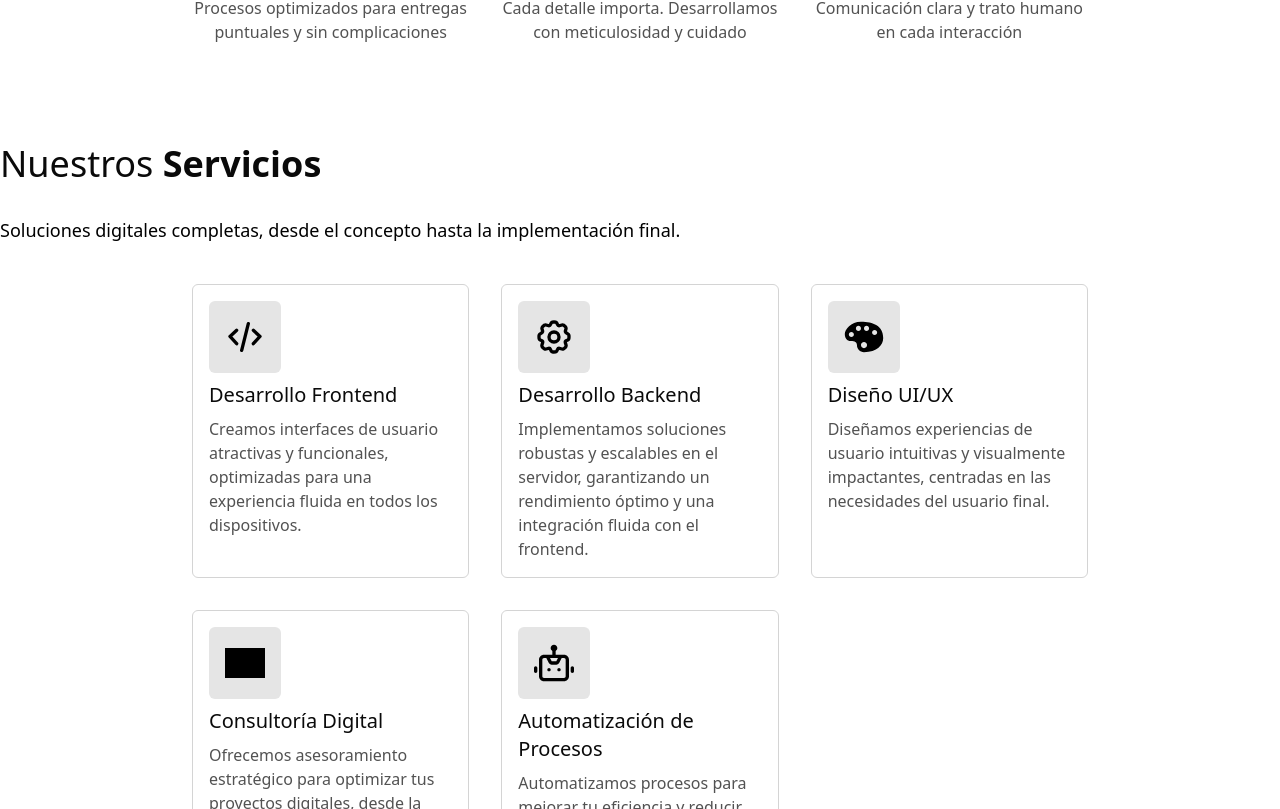
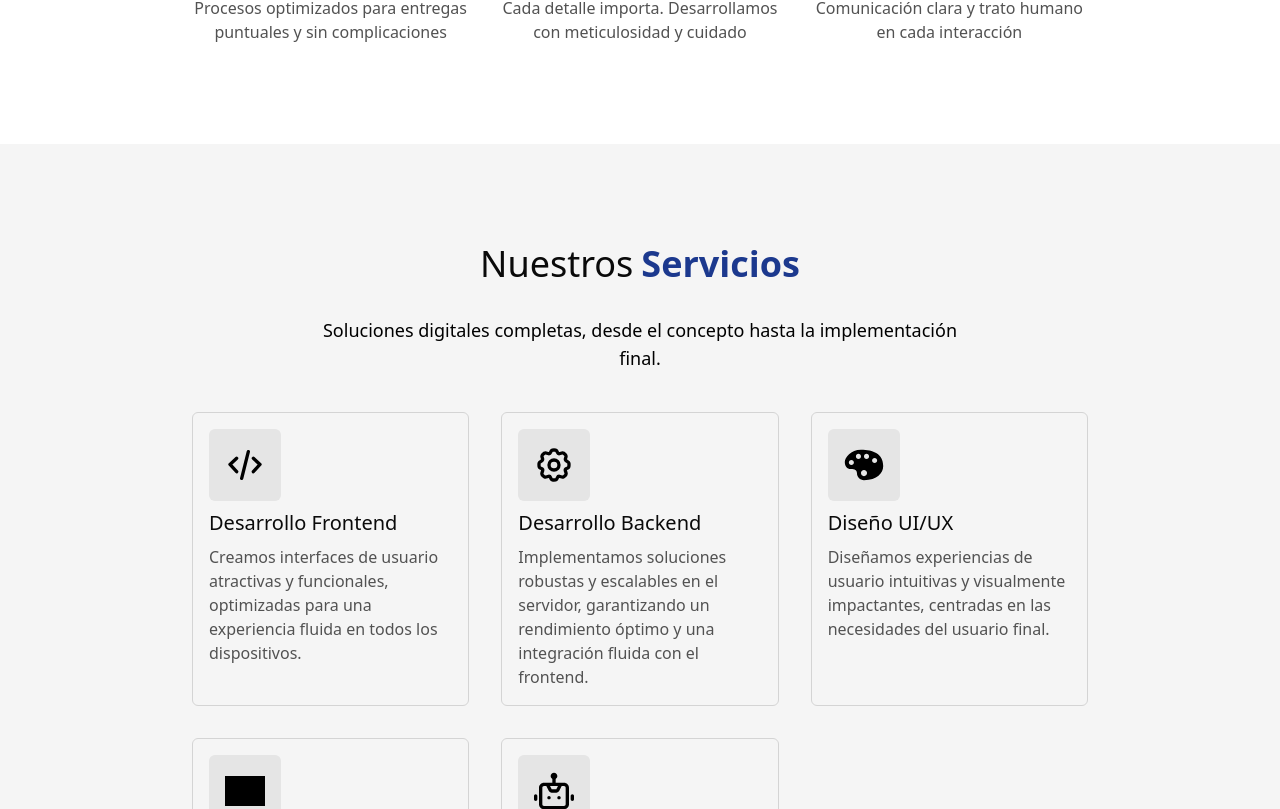
Before and after one commit to NicolasArrastia/BlutekLanding, a React (Vite) app: page / in a window 1280 px wide. Shown: the part 1291-2100 px from the top of the page. Built offline with nearby package versions, Linux system fonts and the light colour scheme; grey boxes are pictures that could not be loaded.

Commit message:
add section component

```diff
--- a/src/sections/ServicesSection.tsx
+++ b/src/sections/ServicesSection.tsx
@@ -5,6 +5,7 @@ import {
   LightBulbIcon,
   RobotIcon,
 } from "../assets/svg";
+import { Section } from "../components/Section";
 import { SVGIcon } from "../components/SVGIcon";
 
 const SERVICES: { title: string; icon: string; description: string }[] = [
@@ -42,10 +43,7 @@ const SERVICES: { title: string; icon: string; description: string }[] = [
 
 const ServicesSection = () => {
   return (
-    <section>
-      <h2 className="text-4xl text-neutral-950 mb-8">
-        Nuestros <span className="font-semibold">Servicios</span>
-      </h2>
+    <Section title={["Nuestros", "Servicios"]} id="services">
       <span className="text-lg text-center max-w-2xl mx-auto">
         Soluciones digitales completas, desde el concepto hasta la
         implementación final.
@@ -67,7 +65,7 @@ const ServicesSection = () => {
           </div>
         ))}
       </div>
-    </section>
+    </Section>
   );
 };
 
```
